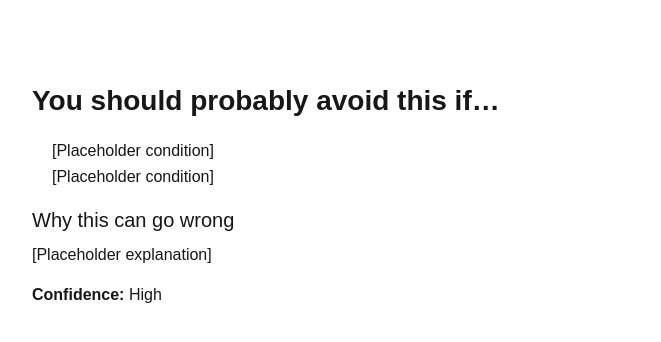
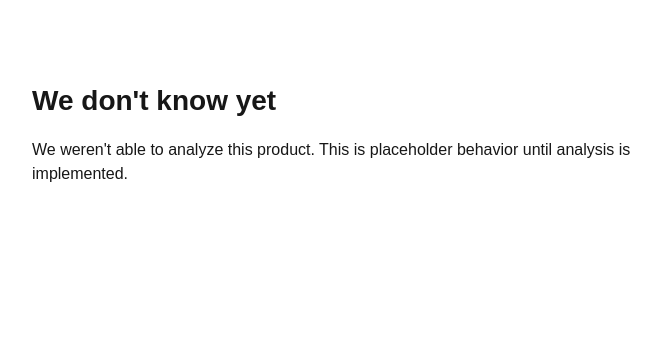
Before and after one commit to vanshika68-byb/before-you-buy-mvp, a Next.js app: page /result in a window 1280 px wide. Shown: the top 342 px of the page, without its empty margins (304-965 px from the left). Built offline with nearby package versions, Linux system fonts and the light colour scheme.

Commit message:
Connecting web pages and adding placholder logic

```diff
--- a/src/app/analyzing/page.tsx
+++ b/src/app/analyzing/page.tsx
@@ -1,4 +1,21 @@
+"use client";
+
+import { useEffect } from "react";
+import { useRouter } from "next/navigation";
+
 export default function Analyzing() {
+  const router = useRouter();
+
+  useEffect(() => {
+    const timeoutId = setTimeout(() => {
+      router.push("/result");
+    }, 2500);
+
+    return () => {
+      clearTimeout(timeoutId);
+    };
+  }, [router]);
+
   return (
     <main style={{ maxWidth: 640, margin: "80px auto", padding: "0 16px" }}>
       <h1 style={{ fontSize: 28, fontWeight: 600, marginBottom: 12 }}>
--- /dev/null
+++ b/src/app/api/analyze/route.ts
@@ -0,0 +1,29 @@
+export async function POST(request: Request) {
+  try {
+    const body = await request.json();
+    const url = typeof body?.url === "string" ? body.url : "";
+
+    if (!url) {
+      return Response.json({ status: "unknown" });
+    }
+
+    try {
+      const response = await fetch(url);
+      if (!response.ok) {
+        return Response.json({ status: "unknown" });
+      }
+    } catch {
+      return Response.json({ status: "unknown" });
+    }
+
+    return Response.json({
+      status: "avoid",
+      avoid_conditions: ["Placeholder condition 1", "Placeholder condition 2"],
+      explanation:
+        "This is placeholder logic. Real analysis will come later.",
+      confidence: "High",
+    });
+  } catch {
+    return Response.json({ status: "unknown" });
+  }
+}
--- /dev/null
+++ b/src/app/client-providers.tsx
@@ -0,0 +1,8 @@
+"use client";
+
+import type { ReactNode } from "react";
+import { ResultProvider } from "./result-context";
+
+export function ClientProviders({ children }: { children: ReactNode }) {
+  return <ResultProvider>{children}</ResultProvider>;
+}
--- a/src/app/layout.tsx
+++ b/src/app/layout.tsx
@@ -1,6 +1,7 @@
 import type { Metadata } from "next";
 import { Geist, Geist_Mono } from "next/font/google";
 import "./globals.css";
+import { ClientProviders } from "./client-providers";
 
 const geistSans = Geist({
   variable: "--font-geist-sans",
@@ -25,7 +26,7 @@ export default function RootLayout({
   return (
     <html lang="en">
       <body className={`${geistSans.variable} ${geistMono.variable} antialiased`}>
-        {children}
+        <ClientProviders>{children}</ClientProviders>
       </body>
     </html>
   );
--- a/src/app/page.tsx
+++ b/src/app/page.tsx
@@ -1,4 +1,46 @@
+"use client";
+
+import { useRouter } from "next/navigation";
+import { useState } from "react";
+import { useResult } from "./result-context";
+
 export default function Home() {
+  const router = useRouter();
+  const { setResult } = useResult();
+  const [url, setUrl] = useState("");
+
+  async function handleClick() {
+    try {
+      const response = await fetch("/api/analyze", {
+        method: "POST",
+        headers: {
+          "Content-Type": "application/json",
+        },
+        body: JSON.stringify({ url }),
+      });
+
+      const data = (await response.json().catch(() => null)) as
+        | {
+            status: "avoid";
+            avoid_conditions: string[];
+            explanation: string;
+            confidence: string;
+          }
+        | { status: "unknown" }
+        | null;
+
+      if (data && (data.status === "avoid" || data.status === "unknown")) {
+        setResult(data);
+      } else {
+        setResult({ status: "unknown" });
+      }
+    } catch {
+      setResult({ status: "unknown" });
+    } finally {
+      router.push("/analyzing");
+    }
+  }
+
   return (
     <main style={{ maxWidth: 640, margin: "80px auto", padding: "0 16px" }}>
       <h1 style={{ fontSize: 28, fontWeight: 600, marginBottom: 12 }}>
@@ -17,6 +59,8 @@ export default function Home() {
           borderRadius: 8,
           border: "1px solid #ddd",
         }}
+        value={url}
+        onChange={(event) => setUrl(event.target.value)}
       />
 
       <button
@@ -29,6 +73,7 @@ export default function Home() {
           color: "#fff",
           cursor: "pointer",
         }}
+        onClick={handleClick}
       >
         Check product
       </button>
--- /dev/null
+++ b/src/app/result-context.tsx
@@ -0,0 +1,44 @@
+"use client";
+
+import {
+  createContext,
+  useContext,
+  useState,
+  type ReactNode,
+} from "react";
+
+type AnalyzeResult =
+  | {
+      status: "avoid";
+      avoid_conditions: string[];
+      explanation: string;
+      confidence: string;
+    }
+  | {
+      status: "unknown";
+    };
+
+type ResultContextValue = {
+  result: AnalyzeResult | null;
+  setResult: (value: AnalyzeResult | null) => void;
+};
+
+const ResultContext = createContext<ResultContextValue | undefined>(undefined);
+
+export function ResultProvider({ children }: { children: ReactNode }) {
+  const [result, setResult] = useState<AnalyzeResult | null>(null);
+
+  return (
+    <ResultContext.Provider value={{ result, setResult }}>
+      {children}
+    </ResultContext.Provider>
+  );
+}
+
+export function useResult() {
+  const context = useContext(ResultContext);
+  if (!context) {
+    throw new Error("useResult must be used within a ResultProvider");
+  }
+  return context;
+}
--- a/src/app/result/page.tsx
+++ b/src/app/result/page.tsx
@@ -1,4 +1,16 @@
+"use client";
+
+import { useResult } from "../result-context";
+
 export default function Result() {
+  const { result } = useResult();
+
+  if (result?.status === "avoid") {
+    const conditions =
+      result.avoid_conditions && result.avoid_conditions.length > 0
+        ? result.avoid_conditions
+        : ["[Placeholder condition]", "[Placeholder condition]"];
+
     return (
       <main style={{ maxWidth: 640, margin: "80px auto", padding: "0 16px" }}>
         <h1 style={{ fontSize: 28, fontWeight: 600, marginBottom: 16 }}>
@@ -6,20 +18,35 @@ export default function Result() {
         </h1>
 
         <ul style={{ paddingLeft: 20, marginBottom: 16, lineHeight: 1.6 }}>
-        <li>[Placeholder condition]</li>
-        <li>[Placeholder condition]</li>
+          {conditions.map((condition) => (
+            <li key={condition}>{condition}</li>
+          ))}
         </ul>
 
         <h2 style={{ fontSize: 20, fontWeight: 500, marginBottom: 8 }}>
           Why this can go wrong
         </h2>
         <p style={{ marginBottom: 16, lineHeight: 1.5 }}>
-        [Placeholder explanation]
+          {result.explanation || "[Placeholder explanation]"}
         </p>
 
         <p>
-        <strong>Confidence:</strong> High
+          <strong>Confidence:</strong>{" "}
+          {result.confidence || "High"}
         </p>
       </main>
     );
   }
+
+  return (
+    <main style={{ maxWidth: 640, margin: "80px auto", padding: "0 16px" }}>
+      <h1 style={{ fontSize: 28, fontWeight: 600, marginBottom: 16 }}>
+        We don&apos;t know yet
+      </h1>
+      <p style={{ lineHeight: 1.5 }}>
+        We weren&apos;t able to analyze this product. This is placeholder
+        behavior until analysis is implemented.
+      </p>
+    </main>
+  );
+}
```
Lines whose indentation alone changed are shown as unchanged.
